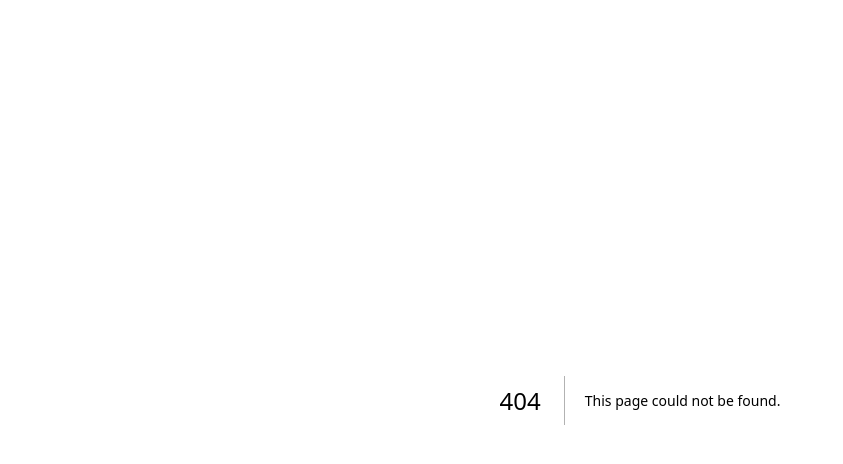
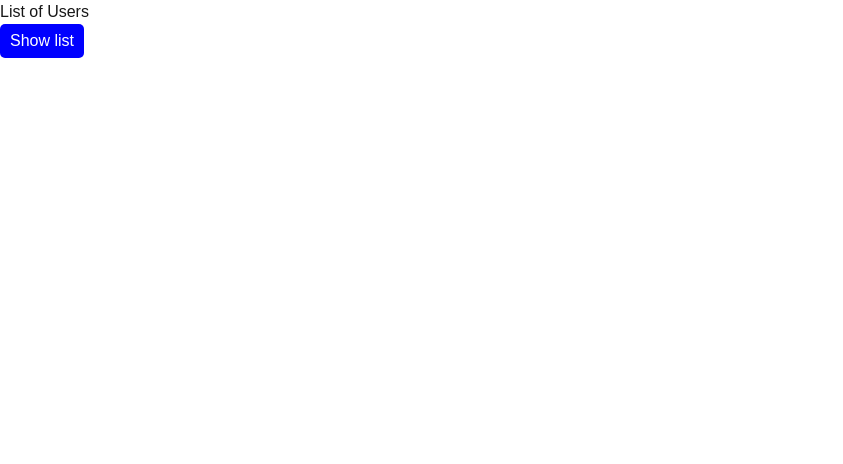
Before and after one commit to syedtalha-tech/Health-checker, a Next.js app: page /users in a window 1280 px wide. Before the commit this address had no page. Shown: the top 464 px of the page, without its empty margins (0-843 px from the left). Built offline with nearby package versions, Linux system fonts and the light colour scheme.

Commit message:
added data fetching from user

```diff
--- /dev/null
+++ b/app/api/users/route.js
@@ -0,0 +1,20 @@
+let users = [{
+            id: 1,
+            name: "John"
+        },
+        {
+            id: 2,
+            name: "Maxwell"
+        },
+        {
+            id: 3,
+            name: "Ben"
+        },
+        {
+            id: 4,
+            name: "Jason"
+        }];
+
+export async function GET() {
+    return Response.json(users)
+}
--- /dev/null
+++ b/app/users/page.js
@@ -0,0 +1,37 @@
+"use client";
+
+import { useEffect, useState } from "react";
+
+export default function Users() {
+  const [users, setUsers] = useState([]);
+
+  async function getUsers() {
+    const response = await fetch("/api/users");
+    const data = await response.json();
+    setUsers(data);
+  }
+
+  return (
+    <>
+      <div>
+        <h1>List of Users</h1>
+        <button
+          style={{
+            backgroundColor: "blue",
+            color: "white",
+            padding: "5px 10px",
+            border: "none",
+            borderRadius: "5px",
+            cursor: "pointer",
+          }}
+          onClick={getUsers}
+        >
+          Show list
+        </button>
+        {users.map((user) => (
+          <p key={user.id}>{user.name}</p>
+        ))}
+      </div>
+    </>
+  );
+}
```
